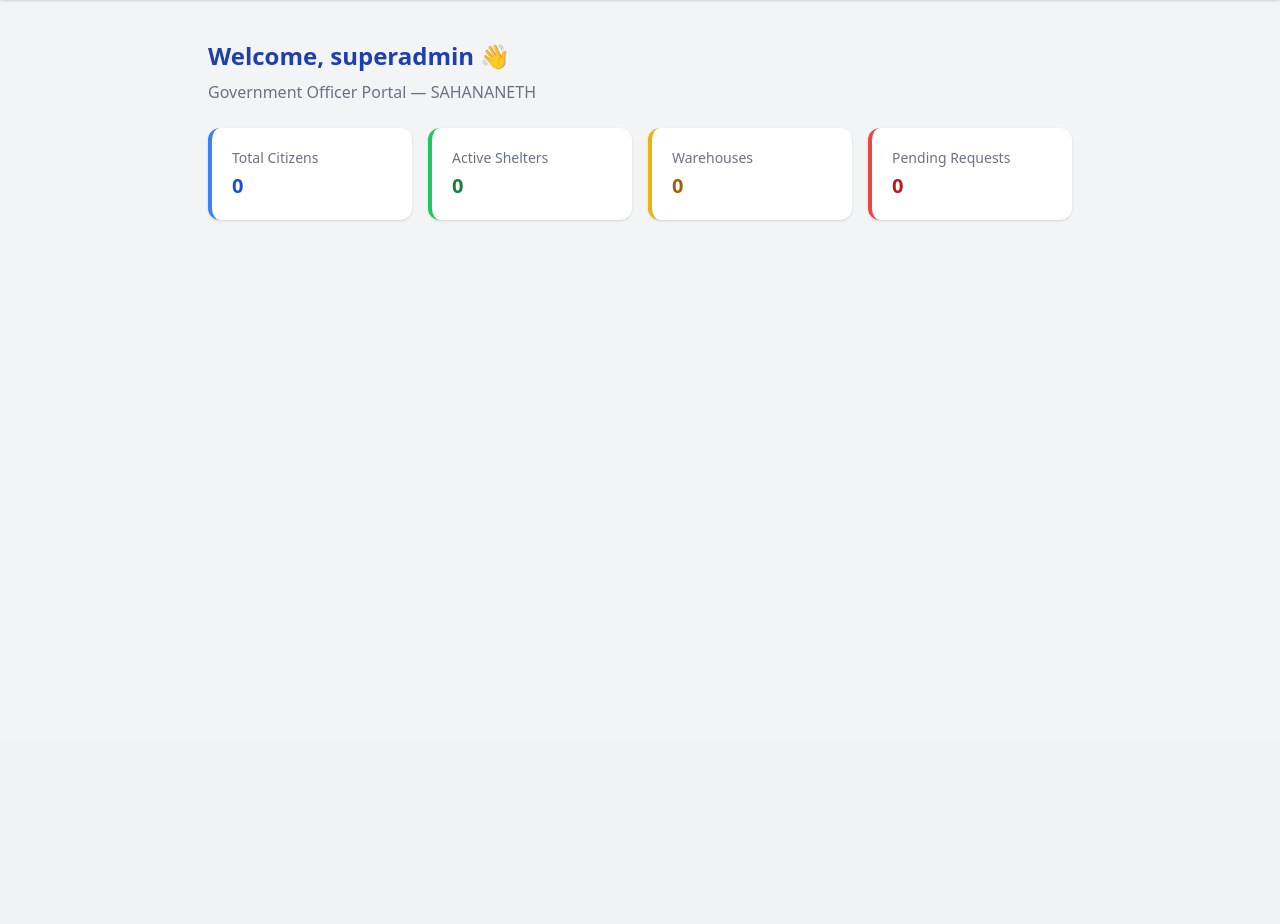
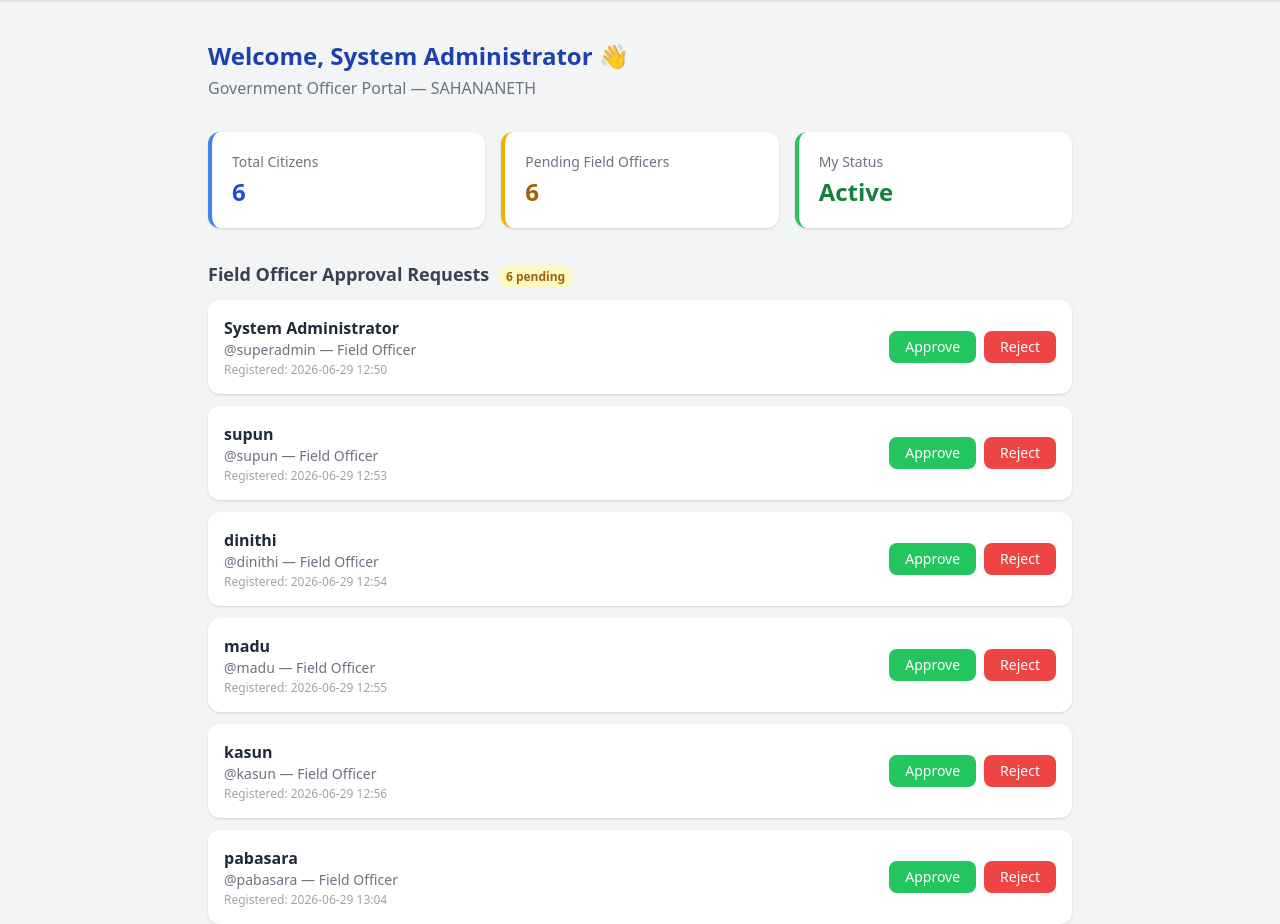
Before and after one commit to SupunJayawardana/sahananeth, a Flask app: template app/templates/gov_officer/dashboard.html in a window 1280 px wide. Shown: the part 60-984 px from the top of the page. Before the commit the page ends 281 px from the top, so only its background shows below. Run offline with Flask 3, Linux system fonts and the light colour scheme; the template is opened without the code that fills it: values that come from a table or form of the project are taken from there, others are empty; a user stored in the database is signed in; some libraries are stand-ins or nearby versions.

Commit message:
add Government officer to approve field officers request

```diff
--- a/app/templates/gov_officer/dashboard.html
+++ b/app/templates/gov_officer/dashboard.html
@@ -1,30 +1,75 @@
 {% extends "base.html" %}
-{% block title %}Government Officer Dashboard{% endblock %}
+{% block title %}Gov Officer Dashboard{% endblock %}
 
 {% block content %}
 <div class="max-w-4xl mx-auto mt-10 px-4">
-    <h1 class="text-2xl font-bold text-blue-800 mb-2">
-        Welcome, {{ current_user.username }} 👋
+    <h1 class="text-2xl font-bold text-blue-800 mb-1">
+        Welcome, {{ current_user.full_name or current_user.username }} 👋
     </h1>
-    <p class="text-gray-500 mb-6">Government Officer Portal — SAHANANETH</p>
+    <p class="text-gray-500 mb-8">Government Officer Portal — SAHANANETH</p>
 
-    <div class="grid grid-cols-1 md:grid-cols-4 gap-4">
+    <!-- Stats Row -->
+    <div class="grid grid-cols-1 md:grid-cols-3 gap-4 mb-8">
         <div class="bg-white rounded-xl shadow p-5 border-l-4 border-blue-500">
             <p class="text-sm text-gray-500">Total Citizens</p>
-            <p class="text-xl font-bold text-blue-700 mt-1">0</p>
+            <p class="text-2xl font-bold text-blue-700 mt-1">
+                {{ pending_field_officers|length }}
+            </p>
+        </div>
+        <div class="bg-white rounded-xl shadow p-5 border-l-4 border-yellow-500">
+            <p class="text-sm text-gray-500">Pending Field Officers</p>
+            <p class="text-2xl font-bold text-yellow-700 mt-1">
+                {{ pending_field_officers|length }}
+            </p>
         </div>
         <div class="bg-white rounded-xl shadow p-5 border-l-4 border-green-500">
-            <p class="text-sm text-gray-500">Active Shelters</p>
-            <p class="text-xl font-bold text-green-700 mt-1">0</p>
-        </div>
-        <div class="bg-white rounded-xl shadow p-5 border-l-4 border-yellow-500">
-            <p class="text-sm text-gray-500">Warehouses</p>
-            <p class="text-xl font-bold text-yellow-700 mt-1">0</p>
-        </div>
-        <div class="bg-white rounded-xl shadow p-5 border-l-4 border-red-500">
-            <p class="text-sm text-gray-500">Pending Requests</p>
-            <p class="text-xl font-bold text-red-700 mt-1">0</p>
+            <p class="text-sm text-gray-500">My Status</p>
+            <p class="text-2xl font-bold text-green-700 mt-1 capitalize">
+                {{ current_user.status }}
+            </p>
         </div>
     </div>
+
+    <!-- Pending Field Officer Approvals -->
+    <h2 class="text-lg font-semibold text-gray-700 mb-3">
+        Field Officer Approval Requests
+        <span class="bg-yellow-100 text-yellow-700 text-xs px-2 py-0.5 rounded-full ml-1">
+            {{ pending_field_officers|length }} pending
+        </span>
+    </h2>
+
+    {% if pending_field_officers %}
+    <div class="space-y-3">
+        {% for user in pending_field_officers %}
+        <div class="bg-white rounded-xl shadow p-4 flex justify-between items-center">
+            <div>
+                <p class="font-semibold text-gray-800">
+                    {{ user.full_name or user.username }}
+                </p>
+                <p class="text-sm text-gray-500">
+                    @{{ user.username }} — Field Officer
+                </p>
+                <p class="text-xs text-gray-400 mt-0.5">
+                    Registered: {{ user.created_at.strftime('%Y-%m-%d %H:%M') }}
+                </p>
+            </div>
+            <div class="flex gap-2">
+                <a href="/gov/approve/{{ user.id }}"
+                    class="bg-green-500 hover:bg-green-600 text-white text-sm px-4 py-1.5 rounded-lg">
+                    Approve
+                </a>
+                <a href="/gov/reject/{{ user.id }}"
+                    class="bg-red-500 hover:bg-red-600 text-white text-sm px-4 py-1.5 rounded-lg">
+                    Reject
+                </a>
+            </div>
+        </div>
+        {% endfor %}
+    </div>
+    {% else %}
+    <div class="bg-white rounded-xl shadow p-6 text-center text-gray-400">
+        No pending Field Officer requests at the moment.
+    </div>
+    {% endif %}
 </div>
 {% endblock %}
```
Also changed, not shown: app/routes/gov_officer.py (+48 -4 lines), app/templates/super_admin/dashboard.html (+35 -6 lines), instance/sahananeth_local.db.
